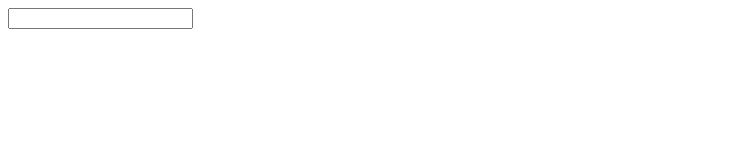
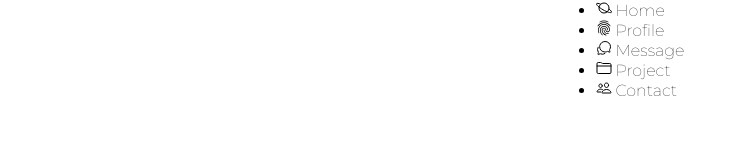
Before and after one commit to Myiea/Web-programming, a plain HTML site: page 2nd project/index.html in a window 1280 px wide. Shown: the whole page, without its empty margins (0-739 px from the left). Drawn offline with nearby package versions, Linux system fonts and the light colour scheme.

Commit message:
create navbar for the website

```diff
--- a/2nd project/index.html
+++ b/2nd project/index.html
@@ -4,9 +4,81 @@
     <meta charset="UTF-8">
     <meta http-equiv="X-UA-Compatible" content="IE=edge">
     <meta name="viewport" content="width=device-width, initial-scale=1.0">
-    <title>Table</title>
+    <title>Magic Navigator</title>
+    <link rel="stylesheet" href="style.css">
+    <link rel="preconnect" href="https://fonts.googleapis.com">
+<link rel="preconnect" href="https://fonts.gstatic.com" crossorigin>
+<link href="https://fonts.googleapis.com/css2?family=Montserrat:wght@100&display=swap" rel="stylesheet">
+<style>
+    *{
+        margin: 0;
+        padding: 0;
+        box-sizing: border-box;
+        font-family: 'Montserrat', sans-serif;
+    }
+
+    :root{
+        --clr: black;
+    }
+
+    body{
+        display: flex;
+        justify-content: center;
+    }
+
+    body a{
+        text-decoration: none;
+        color: #000;
+    }
+
+</style>
 </head>
 <body>
-    <input type="text">
+    <nav class="navbar">
+        <ul>
+            <li class="list">
+                <a href="#">
+                    <span class="icon">
+                        <ion-icon name="planet-outline"></ion-icon>
+                    </span>
+                    <span class="text">Home</span>
+                </a>
+            </li>
+            <li class="list">
+                <a href="#">
+                    <span class="icon">
+                        <ion-icon name="finger-print-outline"></ion-icon>
+                    </span>
+                    <span class="text">Profile</span>
+                </a>
+            </li>
+            <li class="list">
+                <a href="#">
+                    <span class="icon">
+                        <ion-icon name="chatbubbles-outline"></ion-icon>
+                    </span>
+                    <span class="text">Message</span>
+                </a>
+            </li>
+            <li class="list">
+                <a href="#">
+                    <span class="icon">
+                        <ion-icon name="folder-outline"></ion-icon>
+                    </span>
+                    <span class="text">Project</span>
+                </a>
+            </li>
+            <li class="list">
+                <a href="#">
+                    <span class="icon">
+                        <ion-icon name="people-outline"></ion-icon>
+                    </span>
+                    <span class="text">Contact</span>
+                </a>
+            </li>
+        </ul>
+    </nav>
+    <script type="module" src="https://unpkg.com/ionicons@5.5.2/dist/ionicons/ionicons.esm.js"></script>
+    <script nomodule src="https://unpkg.com/ionicons@5.5.2/dist/ionicons/ionicons.js"></script>
 </body>
 </html>
```
